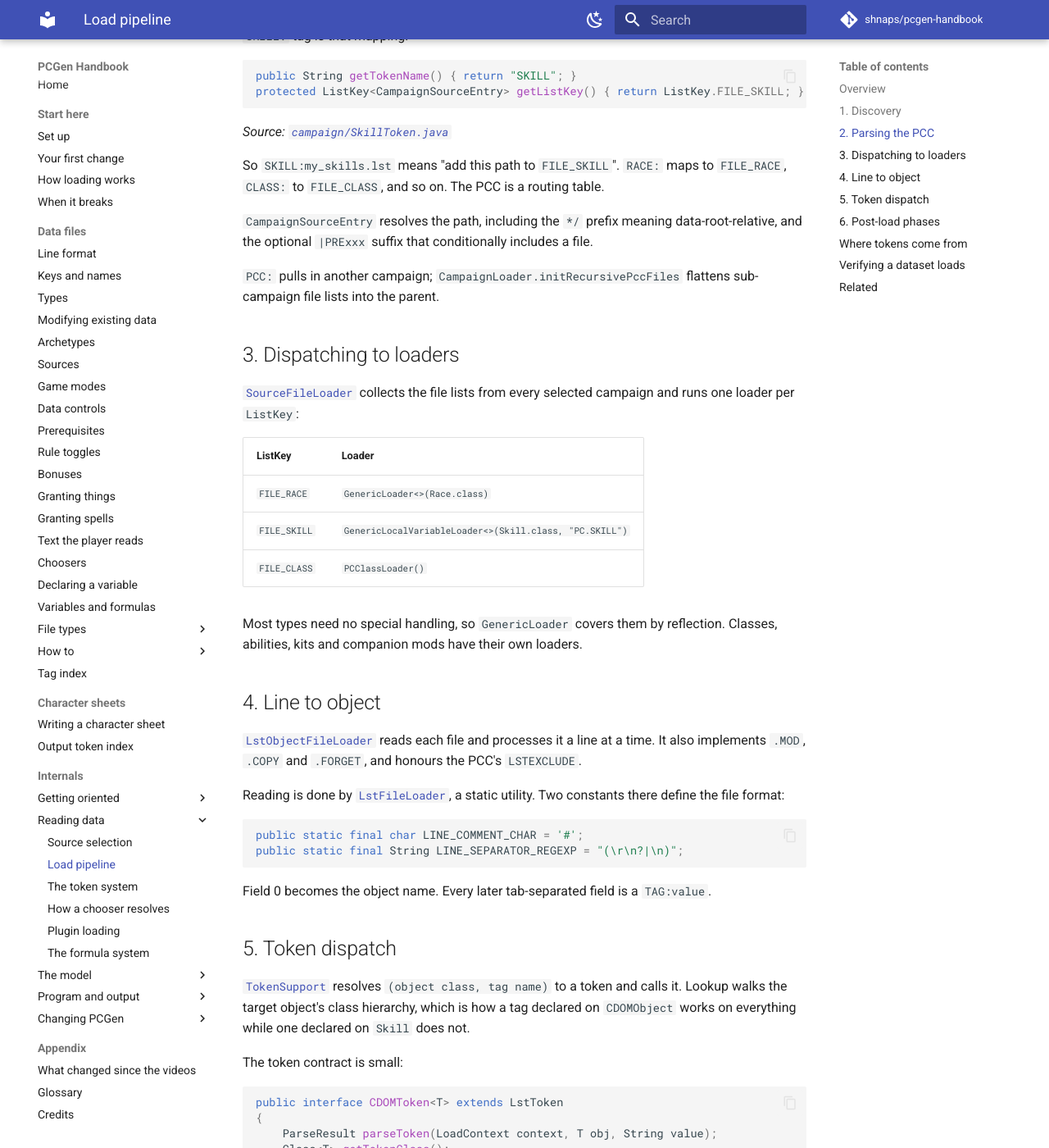
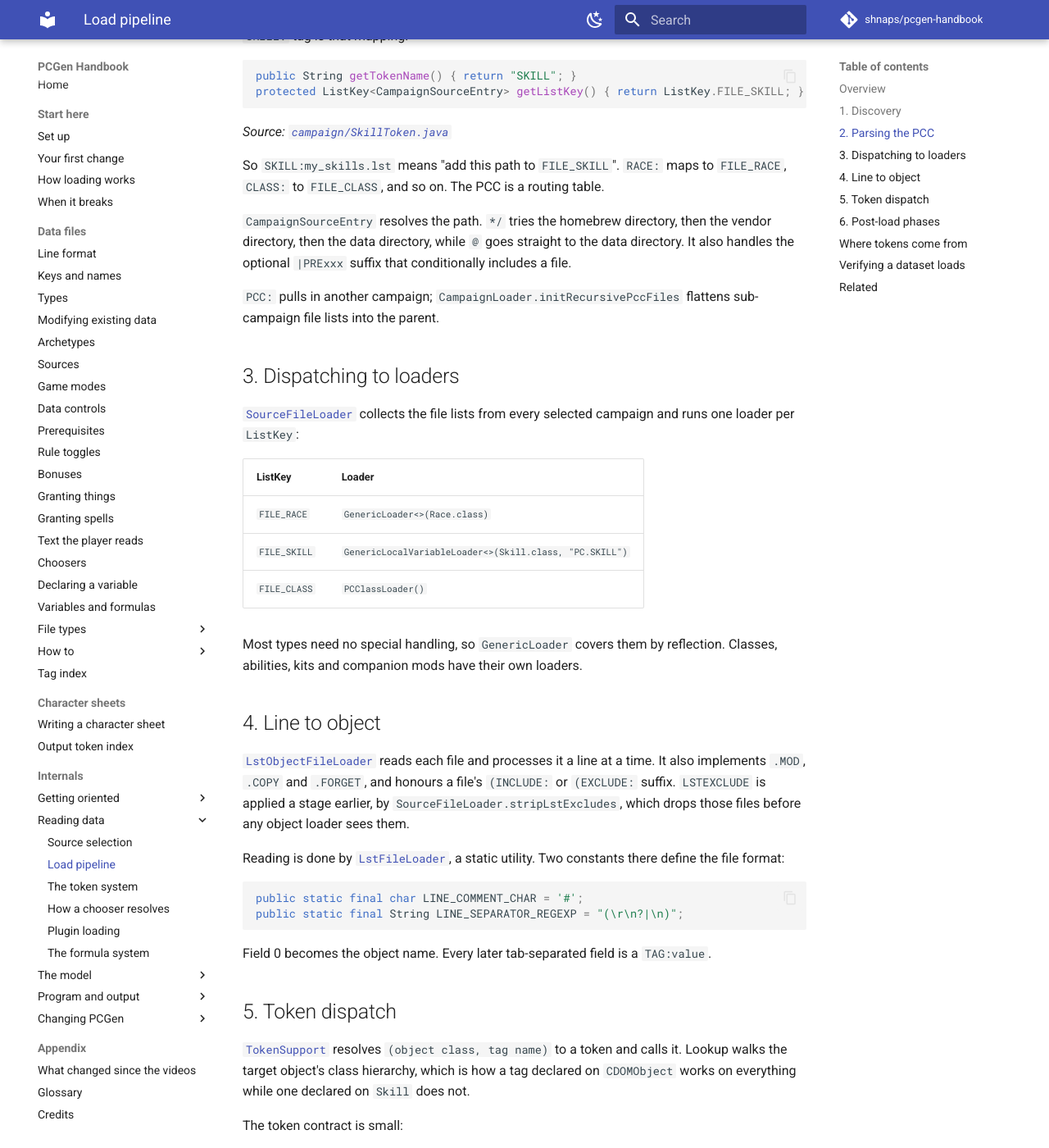
Before and after one commit to shnaps/pcgen-handbook, an MkDocs documentation site: the page built from docs/internals/load-pipeline.md, in a window 1280 px wide and 1400 px high, scrolled down 1849 px. Shown: the whole window at 82% size. Built offline with MkDocs 1.6.1 and Material for MkDocs 9.7.7, drawn with Linux system fonts in a browser that asks for light colours; comment, search, counter and statistics services are not loaded; some of the changed text lies outside the part shown.

Commit message:
Fix eight errors in the concept and pipeline pages
load-pipeline.md had the final stage order backwards: finishLoad resolves
PostValidationToken before PostDeferredToken. It also credited
LstObjectFileLoader with honouring LSTEXCLUDE, which SourceFileLoader applies a
stage earlier by stripping those files before any object loader runs, and it
described */ as data-root-relative when */ searches homebrew then vendor then
data, and @ is the unconditional one.

whats-changed.md gave CHOOSE:ABILITY as the successor to both CHOOSE:FEAT and
CHOOSE:FEATSELECTION. The second resolves to CHOOSE:ABILITYSELECTION, a
distinct token. It also listed ACVALUE among tags still in PCGen's published
documentation, where it does not appear, and dated the last stable release to
February 2023 when that tag is on a line the project's own notes call alpha.

Counts re-measured: PRESTAT 3,338 not 4,100 - the old figure was a substring
count that double-counted nesting inside PREMULT - MODIFY|SET 1,703, MODIFY|ADD
142, PREABILITY 16,302, PREMULT 15,808, PRECLASS 7,127.

Co-Authored-By: Claude Opus 5 (1M context) <noreply@anthropic.com>

````diff
--- a/docs/internals/load-pipeline.md
+++ b/docs/internals/load-pipeline.md
@@ -22,7 +22,7 @@ flowchart TD
     E --> F["TokenSupport<br/><i>dispatch TAG:value</i>"]
     F --> G["DeferredToken<br/><i>post-load work</i>"]
     G --> H["reference resolution"]
-    H --> I["PostDeferredToken<br/>PostValidationToken"]
+    H --> I["PostValidationToken<br/>PostDeferredToken"]
 ```
 
 ## 1. Discovery
@@ -56,8 +56,9 @@ protected ListKey<CampaignSourceEntry> getListKey() { return ListKey.FILE_SKILL;
 So `SKILL:my_skills.lst` means "add this path to `FILE_SKILL`". `RACE:` maps to
 `FILE_RACE`, `CLASS:` to `FILE_CLASS`, and so on. The PCC is a routing table.
 
-`CampaignSourceEntry` resolves the path, including the `*/` prefix meaning
-data-root-relative, and the optional `|PRExxx` suffix that conditionally includes a
+`CampaignSourceEntry` resolves the path. `*/` tries the homebrew directory, then the
+vendor directory, then the data directory, while `@` goes straight to the data
+directory. It also handles the optional `|PRExxx` suffix that conditionally includes a
 file.
 
 `PCC:` pulls in another campaign; `CampaignLoader.initRecursivePccFiles` flattens
@@ -81,7 +82,7 @@ Classes, abilities, kits and companion mods have their own loaders.
 
 [`LstObjectFileLoader`](https://github.com/PCGen/pcgen/blob/d262f8b44952860ff857132035fb32d8d11361fa/code/src/java/pcgen/persistence/lst/LstObjectFileLoader.java)
 reads each file and processes it a line at a time. It also implements `.MOD`, `.COPY`
-and `.FORGET`, and honours the PCC's `LSTEXCLUDE`.
+and `.FORGET`, and honours a file's `(INCLUDE:` or `(EXCLUDE:` suffix. `LSTEXCLUDE` is applied a stage earlier, by `SourceFileLoader.stripLstExcludes`, which drops those files before any object loader sees them.
 
 Reading is done by
 [`LstFileLoader`](https://github.com/PCGen/pcgen/blob/d262f8b44952860ff857132035fb32d8d11361fa/code/src/java/pcgen/persistence/lst/LstFileLoader.java),
@@ -129,7 +130,7 @@ loading finishes first, then:
 1. `DeferredToken.process` — per-token work needing the whole file set.
 2. Reference resolution — every `CDOMReference` is matched to its target. Unresolved
    names are reported here.
-3. `PostDeferredToken`, then `PostValidationToken`, each ordered by `getPriority()`.
+3. `PostValidationToken`, then `PostDeferredToken`, each ordered by `getPriority()`.
 
 This is why an error can name a file you did not edit: the dangling reference is
 detected by whatever pointed at your object.
````
Also changed, not shown: docs/appendix/whats-changed.md (+7 -5 lines), docs/lst/concepts/prerequisites.md (+5 -5 lines), docs/lst/concepts/variables-and-formulas.md (+1 -1 lines), log.md (+58 -0 lines).
